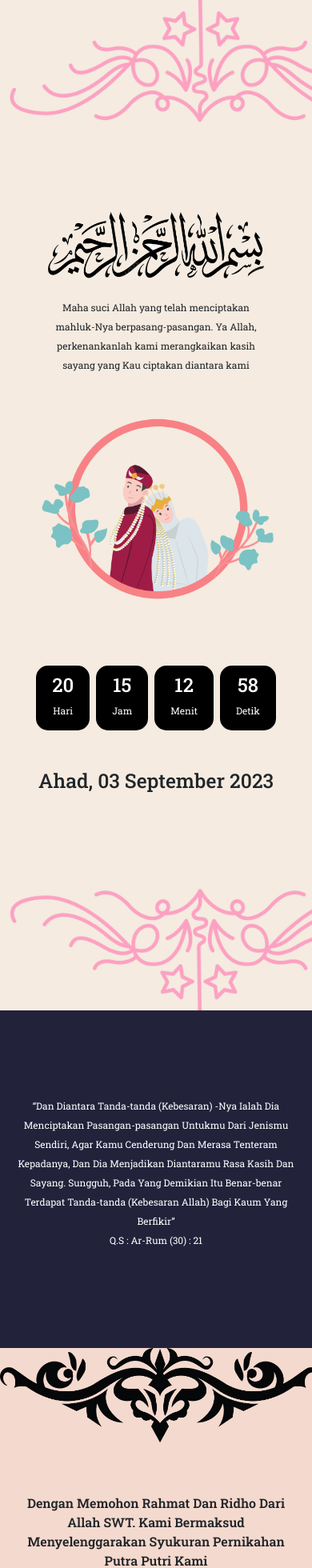
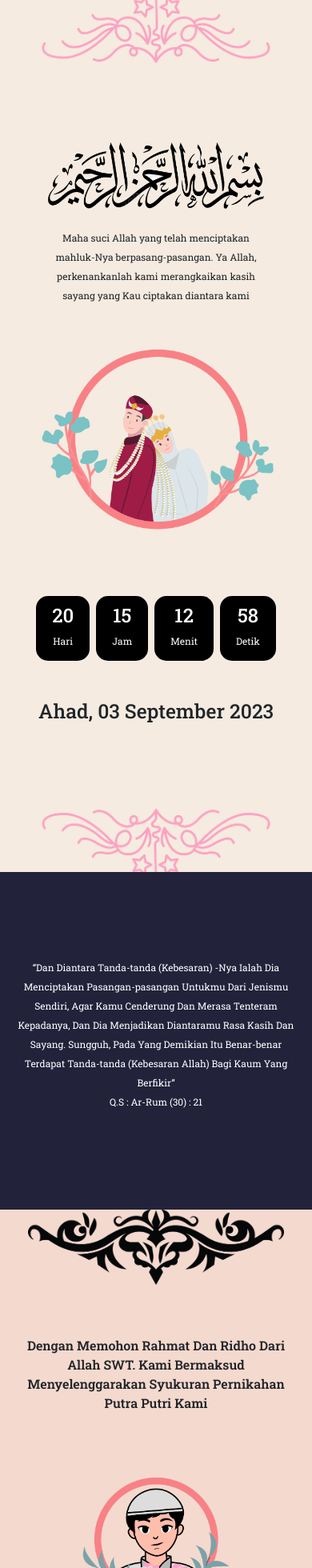
Before and after one commit to DikyGIT/undangan-pernikahan, a React (Vite) app: page / in a window 390 px wide. Shown: the top 1960 px of the page at 80% size. Built offline with nearby package versions, Linux system fonts and the light colour scheme.

Commit message:
revisi desain ornament

```diff
--- a/src/App.jsx
+++ b/src/App.jsx
@@ -10,7 +10,6 @@ import Wanita from "./assets/mempelai-wanita.png";
 import BRI from "./assets/bri.png";
 import BCA from "./assets/bca.png";
 
-// import Ornament1 from "./assets/ornament/ornament.png";
 import Ornament2 from "./assets/ornament/ornament-2.png";
 import OrnamentAtas from "./assets/ornament/ornament-atas-2.png";
 import OrnamentBawah from "./assets/ornament/ornament-bawah-2.png";
@@ -66,8 +65,6 @@ function App() {
       {/* Navbar */}
 
       <section className="page-awal mx-auto py-5 position-relative">
-        {/* <img src={Ornament1} alt="" className="ornament-1" />
-        <img src={Ornament1} alt="" className="ornament-2" /> */}
         <img src={OrnamentAtas} alt="" className="ornament-atas" />
         <Container>
           <Row className="px-5">
--- a/src/main.css
+++ b/src/main.css
@@ -104,6 +104,14 @@
   .page-awal .detik p {
     font-size: 12px;
   }
+
+  .page-awal .ornament-atas {
+    width: 400px;
+  }
+
+  .page-awal .ornament-bawah {
+    width: 400px;
+  }
 }
 
 @media screen and (max-width: 475px) {
@@ -116,6 +124,14 @@
   }
 
   .page-awal .hero {
+    width: 300px;
+  }
+
+  .page-awal .ornament-atas {
+    width: 300px;
+  }
+
+  .page-awal .ornament-bawah {
     width: 300px;
   }
 }
@@ -190,7 +206,11 @@
     font-size: 18px;
   }
 
-  .mempelai .ornament {
+  .mempelai .ornament-atas {
+    width: 350px;
+  }
+
+  .mempelai .ornament-bawah {
     width: 350px;
   }
 }
@@ -202,6 +222,14 @@
 
   .mempelai .ornament {
     width: 300px;
+  }
+
+  .mempelai .ornament-atas {
+    width: 320px;
+  }
+
+  .mempelai .ornament-bawah {
+    width: 320px;
   }
 }
 /* MEMPELAI */
```
